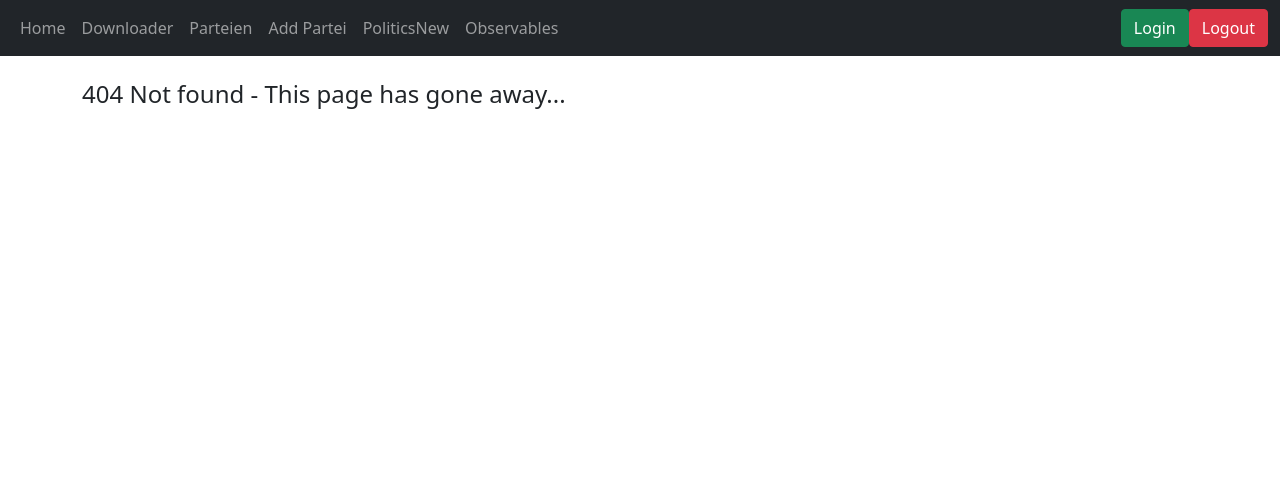
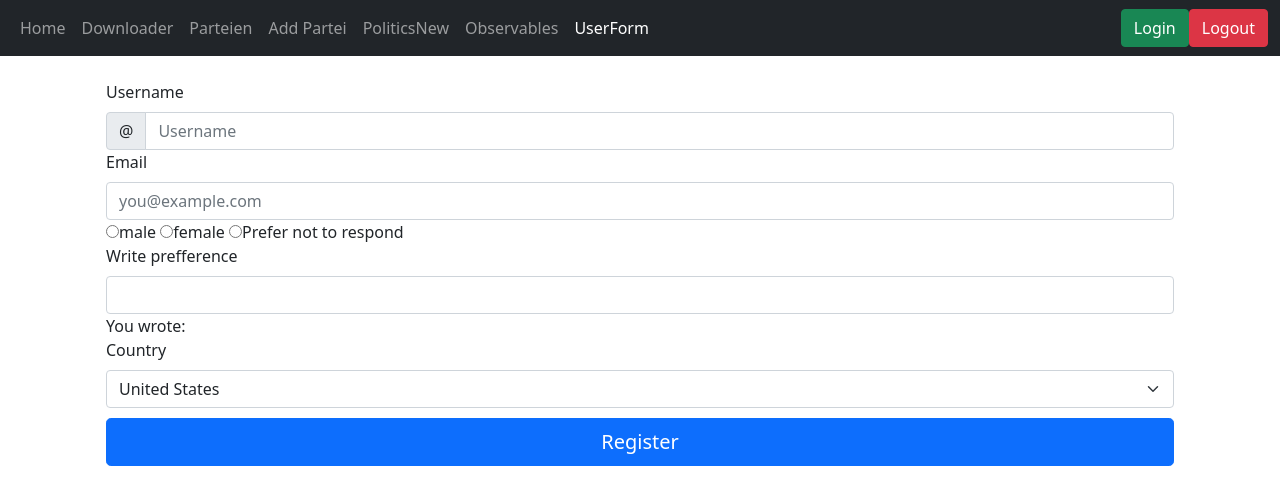
Before and after one commit to dskeremedchiev/ITStep-Blubito, an Angular app in the folder angular/my-first-project/: page /userform in a window 1280 px wide. Before the commit this address led to /404-not-found. Shown: the top 504 px of the page. Built offline with nearby package versions, Linux system fonts and the light colour scheme.

Commit message:
angular forms
angular forms

```diff
--- a/angular/my-first-project/src/app/app-routing.module.ts
+++ b/angular/my-first-project/src/app/app-routing.module.ts
@@ -13,10 +13,12 @@ import { PeopleComponent } from './politics/politic/people/people.component';
 import { PoliticComponent } from './politics/politic/politic.component';
 import { PoliticsComponent } from './politics/politics.component';
 import { RouteTesterComponent } from './route-tester/route-tester.component';
+import { UserFormComponent } from './user-form/user-form.component';
 import { ViewParteiComponent } from './view-partei/view-partei.component';
 
 const routes: Routes = [
   {path:'observers', component: ObservableDemoComponent},
+  {path:'userform', component: UserFormComponent},
 
   {path: 'politics',
     //canActivate:[AdminGuardService],
--- a/angular/my-first-project/src/app/app.component.html
+++ b/angular/my-first-project/src/app/app.component.html
@@ -39,6 +39,11 @@
         <li class="nav-item">
           <a class="nav-link" [routerLink]="['/observers']" routerLinkActive="active">
             Observables
+          </a>
+        </li>
+        <li class="nav-item">
+          <a class="nav-link" [routerLink]="['/userform']" routerLinkActive="active">
+            UserForm
           </a>
         </li>
       </ul>
--- a/angular/my-first-project/src/app/app.module.ts
+++ b/angular/my-first-project/src/app/app.module.ts
@@ -34,6 +34,7 @@ import { AdminGuardService } from './politics/admin-guard.service';
 import { NotAuthComponent } from './not-found/not-auth/not-auth.component';
 import { CanDeactivateGuardService } from './parteien/add-parei/can-deactivate-guard.service';
 import { ObservableDemoComponent } from './observable-demo/observable-demo.component';
+import { UserFormComponent } from './user-form/user-form.component';
 
 
 @NgModule({
@@ -59,7 +60,8 @@ import { ObservableDemoComponent } from './observable-demo/observable-demo.compo
     PoliticComponent,
     PeopleComponent,
     NotAuthComponent,
-    ObservableDemoComponent
+    ObservableDemoComponent,
+    UserFormComponent
   ],
   imports: [
     BrowserModule,
--- a/angular/my-first-project/src/app/observable-demo/observable-demo.component.ts
+++ b/angular/my-first-project/src/app/observable-demo/observable-demo.component.ts
@@ -32,18 +32,18 @@ export class ObservableDemoComponent implements OnInit, OnDestroy {
       },1000);
     });
     // old school syntax
-    // this.myTestSubscription = customIntervalObservable.subscribe(
-    // data=>{
-    //   console.log(data);
-    // },
-    // error =>{
-    //   console.log(error);
-    //   alert(error);
-    // },
-    // ()=>{
-    //   console.log('this.waitSecer completed');
-    // }
-    // );
+    this.myTestSubscription = customIntervalObservable.subscribe(
+    data=>{
+      console.log(data);
+    },
+    error =>{
+      console.log(error);
+      alert(error);
+    },
+    ()=>{
+      console.log('this.waitSecer completed');
+    }
+    );
 
     this.myTestSubscription = customIntervalObservable.
     pipe(
--- /dev/null
+++ b/angular/my-first-project/src/app/user-form/user-form.component.css
@@ -0,0 +1,5 @@
+:not(form).ng-invalid.ng-touched, :not(form div).ng-invalid.ng-touched{
+    border:1px solid red;
+}
+button{ margin-top: 10px    ;}
+.help-block{color:red;}
--- /dev/null
+++ b/angular/my-first-project/src/app/user-form/user-form.component.html
@@ -0,0 +1,80 @@
+<div class="container">
+    <div class="row">
+        <form method="post" (ngSubmit)="onFormSubmit()" #fEl="ngForm">
+            <div ngModelGroup="staticUserData" #staticUserData="ngModelGroup">
+                <div class="col-12">
+                    <label for="username" class="form-label">Username</label>
+                    <div class="input-group">
+                        <span class="input-group-text">@</span>
+                        <input
+                            type="text"
+                            class="form-control"
+                            id="username"
+                            placeholder="Username"
+                            name="username"
+                            ngModel
+                            required
+                            #username="ngModel"
+                        >
+                    </div>
+                    <span *ngIf="!username.valid && username.touched" class="help-block">Enter valid username</span>
+                </div>
+                <div class="col-12">
+                    <label for="email" class="form-label">Email</label>
+                    <input
+                        type="email"
+                        class="form-control"
+                        id="email"
+                        name="email"
+                        placeholder="you@example.com"
+                        ngModel
+                        required
+                        #email="ngModel"
+                        email
+                        >
+                        <span *ngIf="!email.valid && email.touched" class="help-block">Enter valid email</span>
+                </div>
+                <span *ngFor="let gender of genders">
+                    <input  type="radio" name="gender" ngModel="gender" [value]="gender" #gender="ngModel">{{gender}}
+                </span>
+                <!-- finish this ...
+                <div *ngIf="gender && gender=='Prefer not to respond'">
+                -->
+                <div>
+                    <label for="newGender" class="form-label">Write prefference</label>
+                    <input
+                        type="text"
+                        name="newGender"
+                        [(ngModel)]="newGender"
+                        id="newGender"
+                        class="form-control"
+                    >
+                </div>
+                You wrote:{{newGender}}
+            </div>
+            <div class="col-12">
+                <label for="country" class="form-label">Country</label>
+                <select
+                    class="form-select"
+                    id="country"
+                    name="country"
+                    [ngModel]="defaultCountry"
+                    required
+                >
+                    <option>Bulgaria</option>
+                    <option>United States</option>
+                </select>
+            </div>
+            <button class="w-100 btn btn-primary btn-lg" type="submit" >Register</button>
+        </form>
+    </div>
+    <div class="row" *ngIf="formSubmited">
+        <div class="col-12">
+            <h4>Usedata:</h4>
+            <div>Username: {{fullFormData.username}}</div>
+            <div>email: {{fullFormData.email}}</div>
+            <div>gender: {{fullFormData.gender}}</div>
+            <div>country: {{fullFormData.country}}</div>
+        </div>
+    </div>
+</div>
--- /dev/null
+++ b/angular/my-first-project/src/app/user-form/user-form.component.ts
@@ -0,0 +1,38 @@
+import { Component, ElementRef, OnInit, ViewChild } from '@angular/core';
+import { FormsModule, NgForm } from '@angular/forms';
+
+@Component({
+  selector: 'app-user-form',
+  templateUrl: './user-form.component.html',
+  styleUrls: ['./user-form.component.css']
+})
+export class UserFormComponent implements OnInit {
+  @ViewChild('fEl') registerForm!: NgForm;
+  newGender="";
+  defaultCountry = "United States";
+  genders = ['male', 'female', 'Prefer not to respond'];
+  fullFormData = {
+    username:'',
+    email:'',
+    gender:'',
+    newGender:'',
+    country:''
+  }
+  formSubmited = false;
+  constructor() { }
+
+  ngOnInit(): void {
+  }
+  // onFormSubmit(formElement: HTMLFormElement){
+  //   console.log(formElement);
+  // }
+  onFormSubmit(){
+    this.formSubmited = true;
+    this.fullFormData.country = this.registerForm.value.country;
+    this.fullFormData.username = this.registerForm.value.staticUserData.username;
+    this.fullFormData.email = this.registerForm.value.staticUserData.email;
+    this.fullFormData.gender = this.registerForm.value.staticUserData.gender;
+    this.fullFormData.newGender = this.registerForm.value.staticUserData.newGender;
+    this.registerForm.reset();
+  }
+}
```
